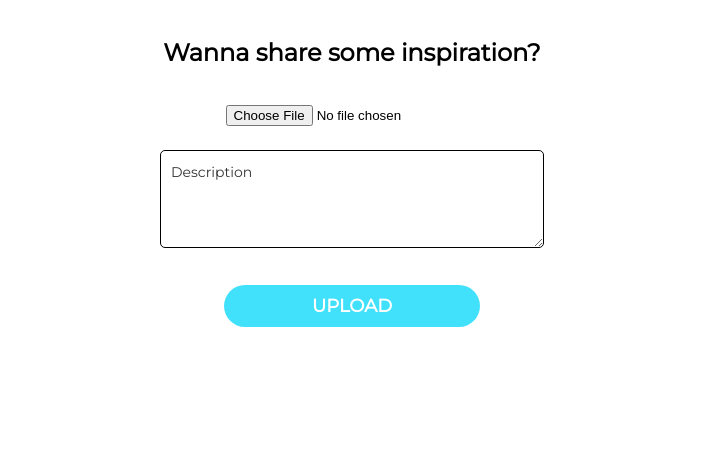
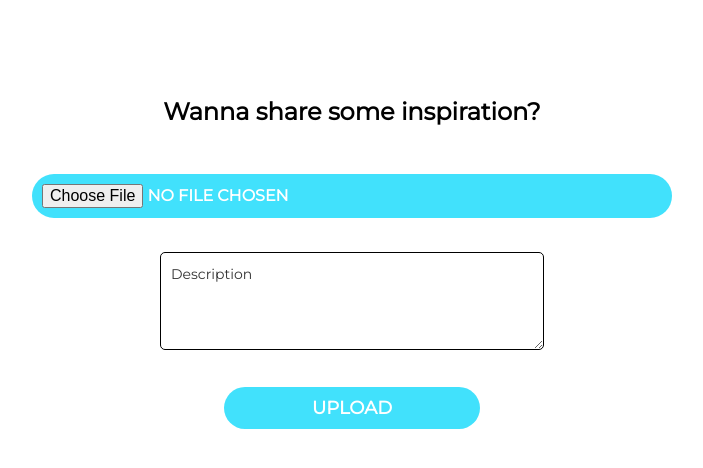
Before and after one commit to Kobo-one/PHP-Inspiration-hunter, a PHP site: page /upload.php in a window 1280 px wide. Shown: the part 59-527 px from the top of the page, without its empty margins (288-991 px from the left). Run offline with PHP 8.4, Linux system fonts and the light colour scheme.

Commit message:
Upload photo

```diff
--- a/style/style.css
+++ b/style/style.css
@@ -30,7 +30,7 @@ h1 {
     margin-bottom:16px;
 }
 
-input[type=text], input[type=password], input[type=submit], .formfield textarea{
+input[type=text], input[type=password], input[type=submit], input[type=file], .formfield textarea{
     font-family: 'Montserrat', sans-serif;
 
 }
@@ -81,8 +81,8 @@ input[type=text], input[type=password], .formfield textarea{
     justify-content: flex-start;
     padding: 8px;
     border-bottom:#41e1fc 1px solid;
-    position: fixed;
-    top: 0;
+    /*position: fixed;
+    top: 0;*/
     width: 100%;
     background-color: #fff;
 }
@@ -279,7 +279,18 @@ strong {
     margin-top: 100px;
 }
 
-
+input[type=file]{
+    padding:10px 10px;
+    width:50%;
+    margin:10px 25%;
+    border: none;
+    background-color:#41e1fc;
+    color: #fff;
+    font-size:16px;
+    font-weight:600;
+    text-transform: uppercase;
+    border-radius:25px;
+}
 
 @media screen and (min-width: 480px){
     /* Sign up + Login */
--- a/upload.php
+++ b/upload.php
@@ -4,14 +4,17 @@
 
     if( !empty($_POST)){
         if(isset($_FILES['image'])){
+            $post = new Post();
             $post->setImage( $_FILES['image'] );
-            $post->setDescription( $_POST['description'] );
+            $post->setDescription( $_POST['description']);
             $errors = array();
             $file_name = $_FILES['image']['name'];
             $file_size = $_FILES['image']['size'];
             $file_tmp = $_FILES['image']['tmp_name'];
             $file_type=$_FILES['image']['type'];
             $file_ext=strtolower(end(explode('.',$_FILES['image']['name'])));
+
+
 
             $expensions= array("jpeg","jpg","png");
 
@@ -57,10 +60,12 @@
 
                 <form action="" method="post" enctype="multipart/form-data">
                 <div class="formfield">
+                    <label>
                     <input type="file" name="image" id="image_upload">
+                    </label>
                 </div>
                 <div class="formfield">
-					<textarea id="description" rows="4" placeholder="Description"></textarea>
+					<textarea name="description" id="description" rows="4" placeholder="Description"></textarea>
 				</div>
                 <div class="formfield">
                     <input type="submit" value="Upload" name="submit" class="button">
```
